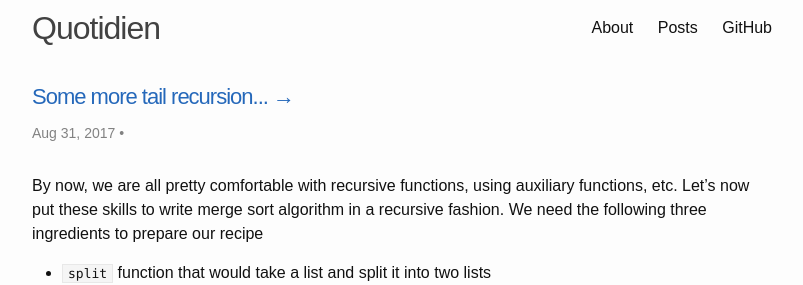
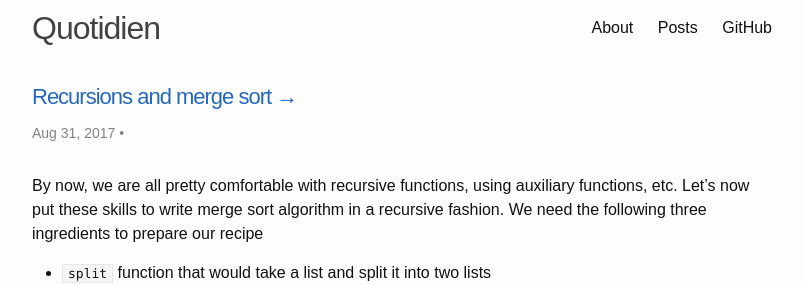
Before and after one commit to dotkay/dotkay.github.io, a Jekyll site: the page built from _posts/2017-08-31-recursions-and-merge-sort.md, in a window 1280 px wide. Shown: the top 285 px of the page, without its empty margins (238-1041 px from the left). Built offline with Jekyll 4.4.1, drawn with Linux system fonts in a browser that asks for light colours.

Commit message:
correcting the title of the new post

```diff
--- a/_posts/2017-08-31-recursions-and-merge-sort.md
+++ b/_posts/2017-08-31-recursions-and-merge-sort.md
@@ -1,6 +1,6 @@
 ---
 layout: post
-title: Some more tail recursion...
+title: Recursions and merge sort
 categories: [algorithms, recursion, ocaml]
 keywords: [recursion, ocaml]
 external-url: https://dotkay.github.io/2017/08/31/recursions-and-merge-sort
```
